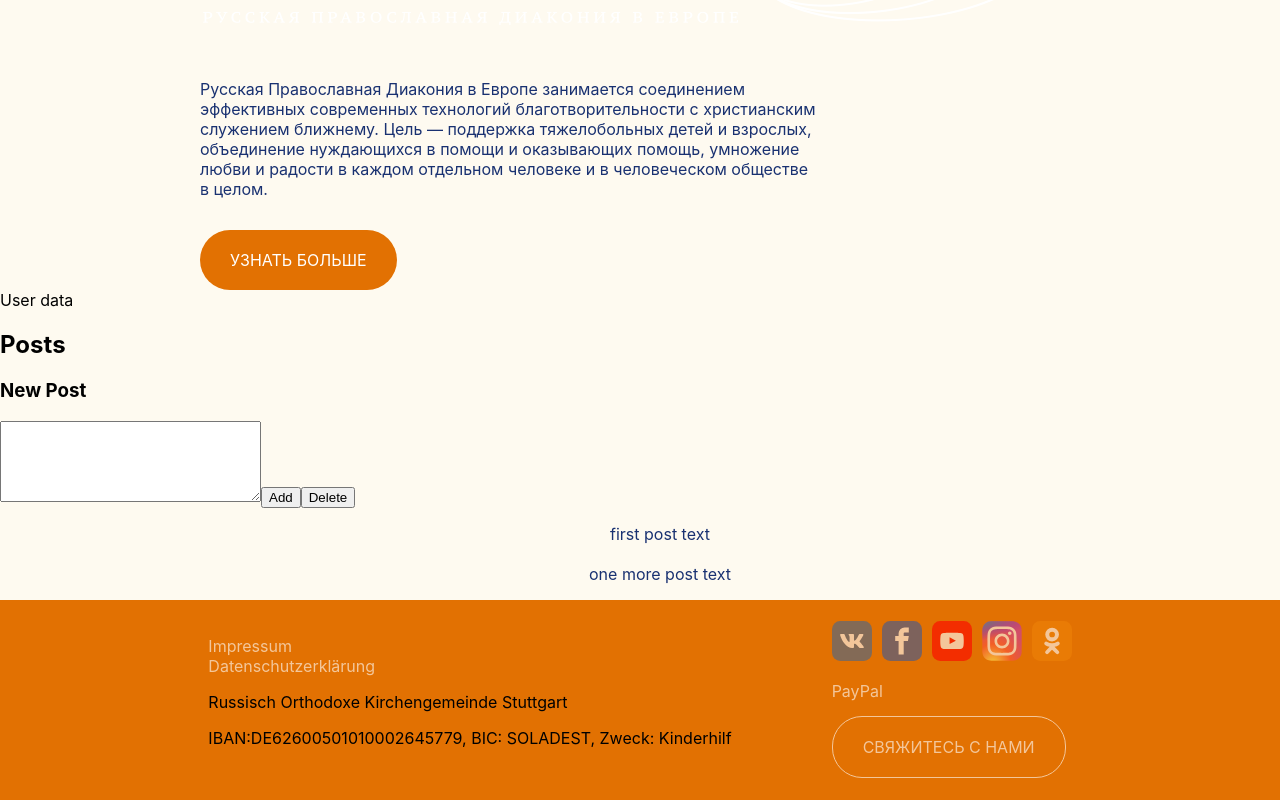
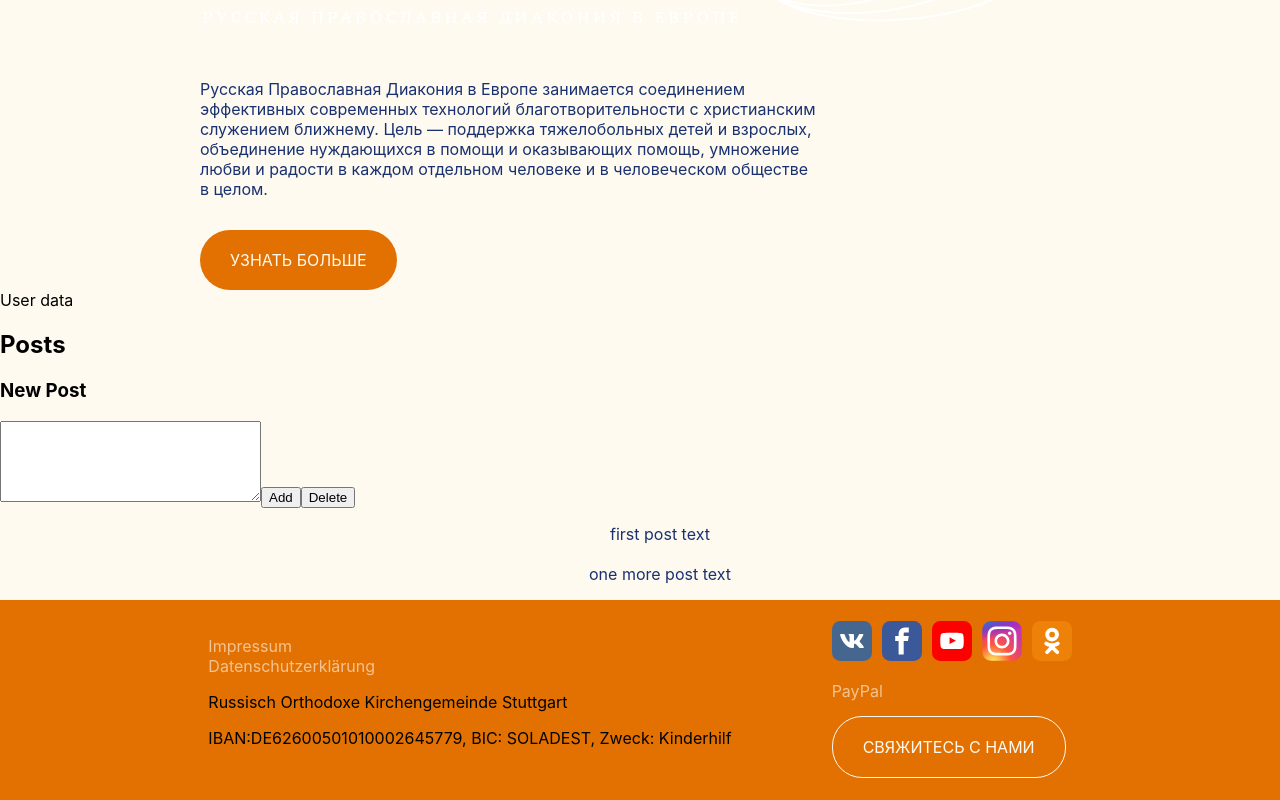
Before and after one commit to Chemonin/social-network, a React (Create React App) app: page / in a window 1280 px wide. Shown: the part 328-1128 px from the top of the page. Built offline with nearby package versions, Linux system fonts and the light colour scheme.

Commit message:
primary and outline btns styling is accepted

```diff
--- a/src/App.scss
+++ b/src/App.scss
@@ -1,7 +1,7 @@
-$primary: #E27102;
-$secondary: #ba350a;
-$text: #193171;
-$light-bg: #fefaf0;
+$primary: #E27102; /* use for all headers, contrast bg */
+$secondary: #ba350a; /* for link, btns hover state */
+$text: #193171; /* for text */
+$light-bg: #fefaf0; /* main bg */
 
 .app-wrapper {
   display: grid;
--- a/src/components/Footer/Footer.module.scss
+++ b/src/components/Footer/Footer.module.scss
@@ -7,14 +7,17 @@
         border-radius: 30px;
         padding: 20px 30px;
         background-color: #E27102;
-        border: 1px solid white;
-        color: white;
+        border: 1px solid #fefaf0;
+        color: #fefaf0;
         font-weight: normal;
         text-transform: uppercase;
         font-size: 16px;
+        opacity: 1 !important;
         &:hover {
-            background-color: white;
+            background-color: #fefaf0;
             color: #E27102;
+            opacity: 1 !important;
+            cursor: pointer;
         }
     }
 }
@@ -29,7 +32,7 @@
     min-height: 100%;
 
     a {
-        color: white;
+        color: #fefaf0;
         opacity: 0.6;
         &:hover {
             opacity: 1;
@@ -41,6 +44,10 @@
     display: flex;
     column-gap: 10px;
     margin-bottom: 20px;
+
+    a {
+        opacity: 1;
+    }
 }
 
 .socialBtn {
--- a/src/components/Home/Home.module.scss
+++ b/src/components/Home/Home.module.scss
@@ -1,7 +1,6 @@
 .content {
     grid-area: c;
-    background-color: #E27102;
-    background-color: rgb(254,250,240);
+    background-color: #fefaf0;
 }
 
 .container {
@@ -26,7 +25,7 @@
         border-radius: 30px;
         padding: 20px 30px;
         background-color: #E27102;
-        color: white;
+        color: #fefaf0;
         font-weight: normal;
         text-transform: uppercase;
         font-size: 16px;
```
